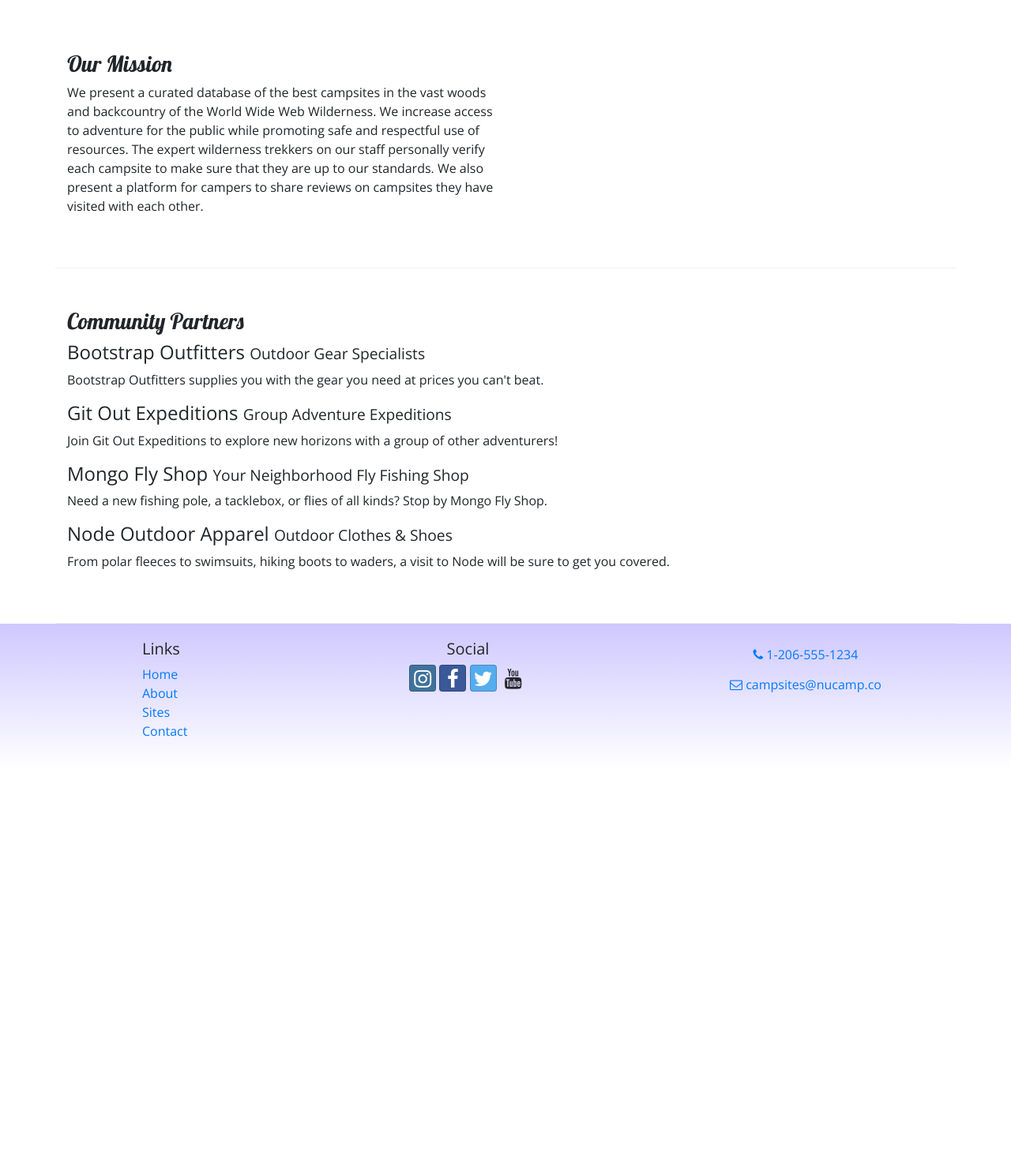
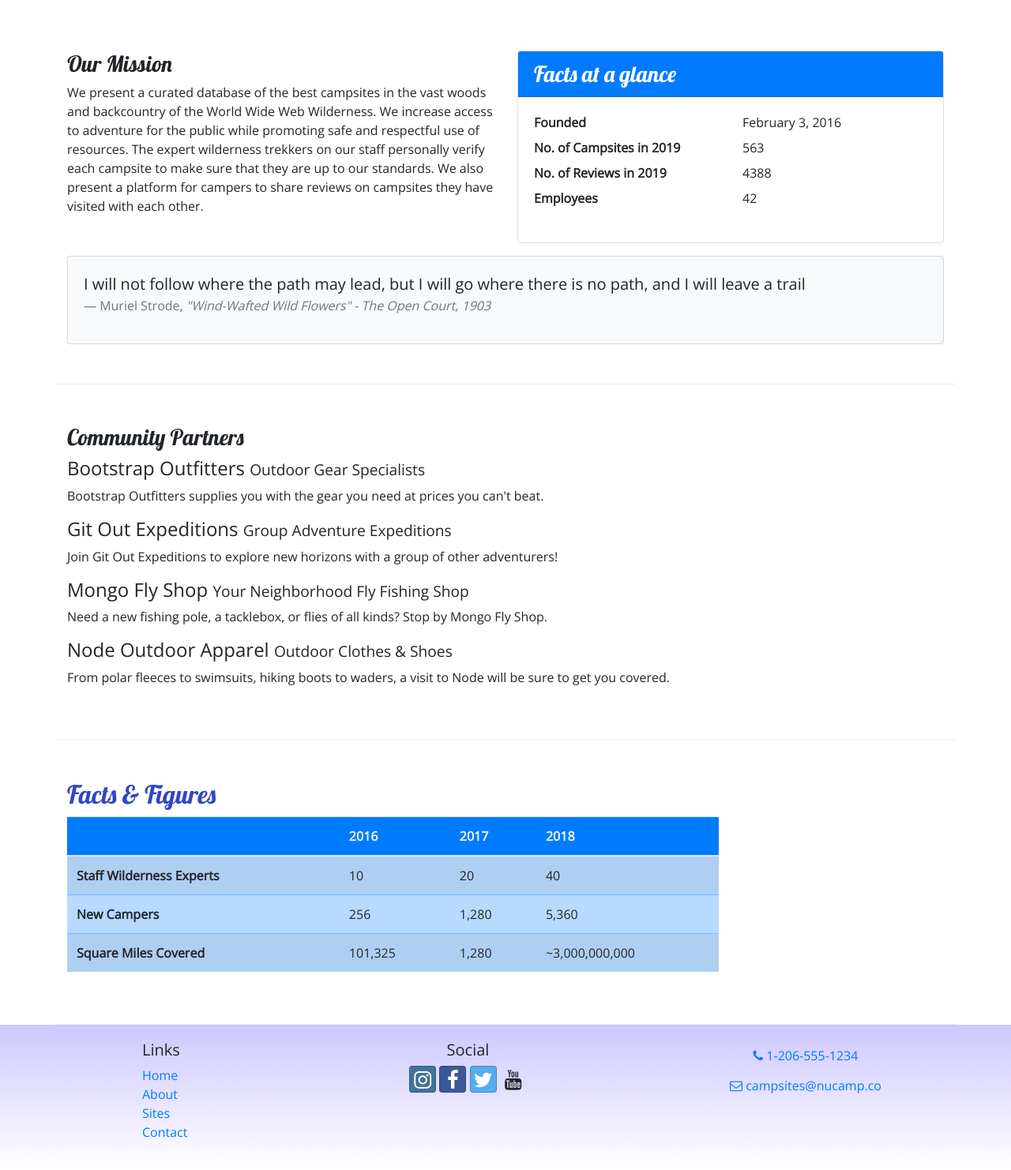
Before and after one commit to jaypowellcs/Bootstrap-, a website: page aboutus.html in a window 1280 px wide. Shown: the part 340-1822 px from the top of the page at 79% size. Before the commit the page ends 1314 px from the top, so only its background shows below. Drawn offline with nearby package versions, Linux system fonts and the light colour scheme.

Commit message:
Table and Cards

```diff
--- a/aboutus.html
+++ b/aboutus.html
@@ -29,7 +29,6 @@
         </div>
     </header>
 
-
     <nav class="navbar navbar-expand-sm navbar-dark sticky-top">
         <div class="container">
                 <button class="navbar-toggler ml-auto" type="button" data-toggle="collapse" data-target="#nucampNavbar">
@@ -46,7 +45,6 @@
         </div>
     </nav>
 
-
     <div class="container">
         <div class="row">
             <div class="col">
@@ -55,7 +53,7 @@
                     <li class="breadcrumb-item active">About Us</li>
                 </ol>
                <h2>About Us</h2>
-               <hr />
+               <hr/>
             </div>
         </div>
 
@@ -63,6 +61,33 @@
             <div class="col col-sm-6">
                 <h3>Our Mission</h3>
                 <p>We present a curated database of the best campsites in the vast woods and backcountry of the World Wide Web Wilderness. We increase access to adventure for the public while promoting safe and respectful use of resources. The expert wilderness trekkers on our staff personally verify each campsite to make sure that they are up to our standards. We also present a platform for campers to share reviews on campsites they have visited with each other.</p>
+            </div>
+            <div class="col-sm-6">
+                <div class="card">
+                    <h3 class="card-header bg-primary text-white">Facts at a glance</h3>
+                    <div class="card-body">
+                        <dl class="row">
+                            <dt class="col-6">Founded</dt>
+                            <dd class="col-6">February 3, 2016</dd>
+                            <dt class="col-6">No. of Campsites in 2019</dt>
+                            <dd class="col-6">563</dd>
+                            <dt class="col-6">No. of Reviews in 2019</dt>
+                            <dd class="col-6">4388</dd>
+                            <dt class="col-6">Employees</dt>
+                            <dd class="col-6">42</dd>
+                        </dl>
+                    </div>
+                </div>
+            </div>
+            <div class="col">
+                <div class="card bg-light mt-3">
+                    <blockquote class="blockquote card-body">
+                        <p class="mb-0">I will not follow where the path may lead, but I will go where there is no path, and I will leave a trail</p>
+                        <footer class="blockquote-footer">Muriel Strode,
+                            <cite title="Source Title">"Wind-Wafted Wild Flowers" - The Open Court, 1903</cite>
+                        </footer>
+                    </blockquote>
+                </div>
             </div>
         </div>
 
@@ -79,11 +104,47 @@
                 <p class="d-none d-sm-block">From polar fleeces to swimsuits, hiking boots to waders, a visit to Node will be sure to get you covered.</p>
             </div>
         </div>
+
+        <div class="row row-content">
+            <div class="col-sm-9">
+                <h2>Facts &amp; Figures</h2>
+                <div class="table-responsive">
+                    <table class="table table-striped">
+                        <thead>
+                            <tr class="bg-primary text-light">
+                                <th></th>
+                                <th>2016</th>
+                                <th>2017</th>
+                                <th>2018</th>
+                            </tr>
+                        </thead>
+                        <tbody class="table-primary">
+                            <tr>
+                                <th>Staff Wilderness Experts</th>
+                                <td>10</td>
+                                <td>20</td>
+                                <td>40</td>
+                            </tr>
+                            <tr>
+                                <th>New Campers</th>
+                                <td>256</td>
+                                <td>1,280</td>
+                                <td>5,360</td>
+                            </tr>
+                            <tr>
+                                <th>Square Miles Covered</th>
+                                <td>101,325</td>
+                                <td>1,280</td>
+                                <td>~3,000,000,000</td>
+                            </tr>
+                        </tbody>
+                    </table>
+                </div>
+            </div>
+        </div>
     </div>
 
-
-    <footer>
-
+    <footer class="site-footer">
         <div class="container">
             <div class="row">
                 <div class="col-4 col-sm-2 offset-1">
@@ -108,10 +169,6 @@
                 </div>
            </div>
         </div>
-
-</footer>
-
-
     </footer>
 
    <!-- jQuery must come first, then Popper.js, then the Bootstrap JavaScript plugins.-->
--- a/css/styles.css
+++ b/css/styles.css
@@ -14,7 +14,7 @@
     color: #CEC8FF;
 }
 
-footer {
+.site-footer {
     background-image: linear-gradient(#CEC8FF, white);
     padding: 20px 0;
 }
```
Also changed, not shown: contactus.html (+1 -1 lines), index.html (+1 -3 lines), 1 other file.
